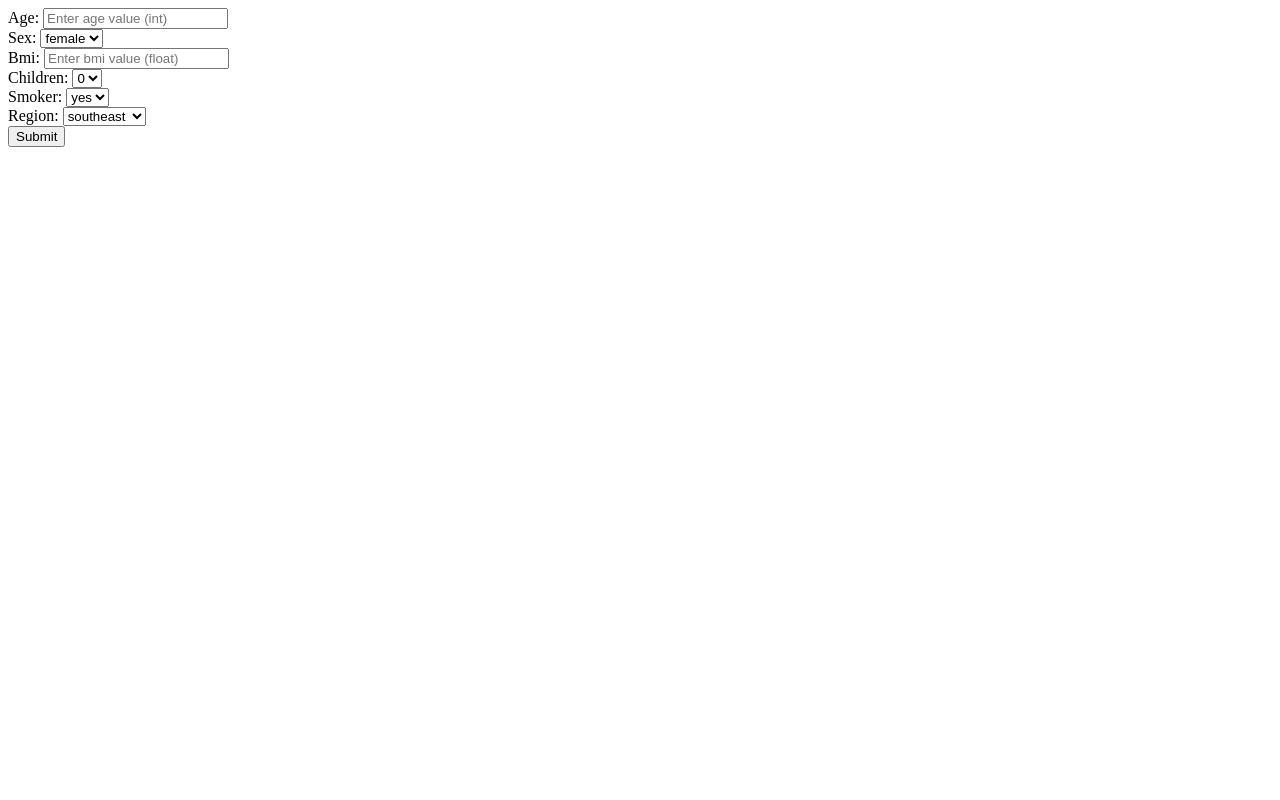
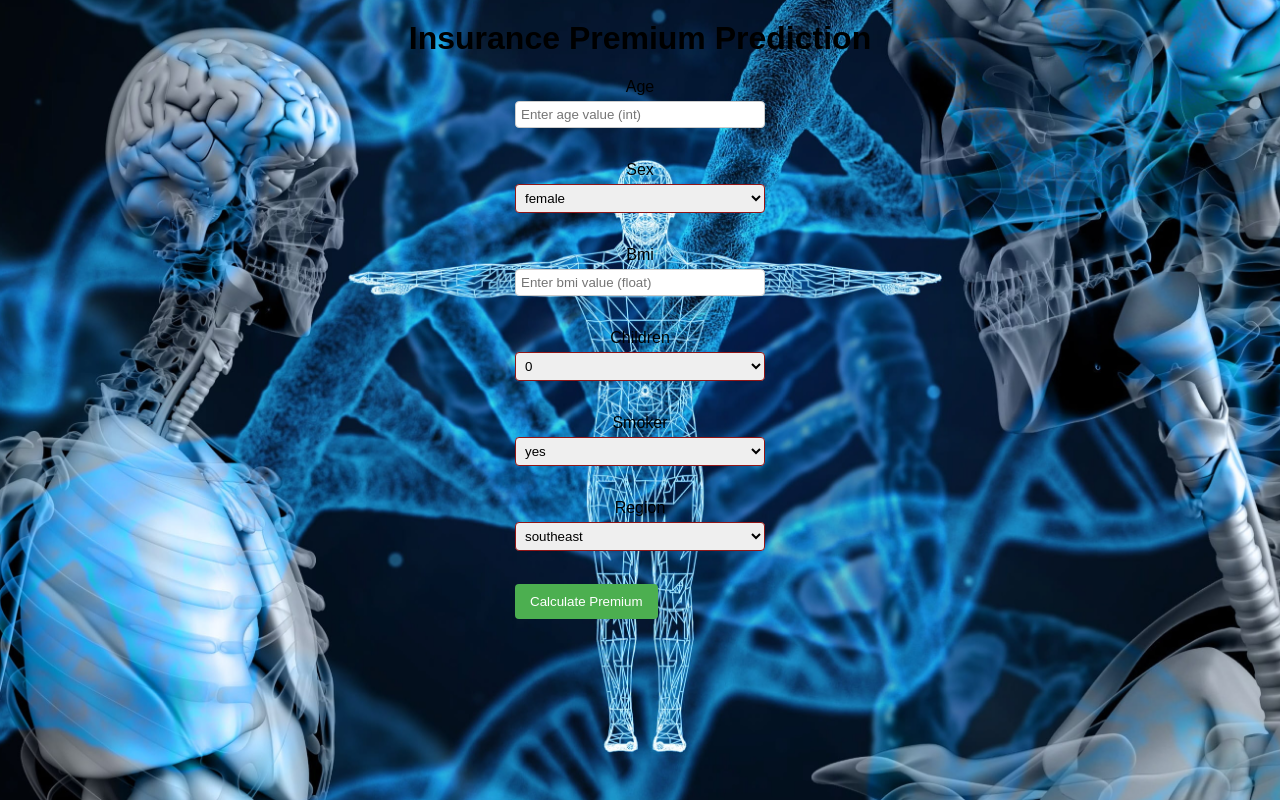
Before and after one commit to DemoProject40/Insurance_Premium_Prediction, a Flask app: page /predict in a window 1280 px wide. Run offline with Flask 3, Linux system fonts and the light colour scheme.

Commit message:
'webapp'

```diff
--- a/templates/form.html
+++ b/templates/form.html
@@ -1,45 +1,101 @@
 <html>
+	<head>
+		<title>Insurance Premium Prediction</title>
+		<style>
+			body {
+		      background-image: url("/static/style/wallpaperflare-cropped.jpg");
+			  font-family: Arial, sans-serif;
+              margin: 20px;
+			  background-size:cover
+			}
+
+			h1 {
+			  text-align: center;
+			}
+
+			form {
+			  max-width: 250px;
+			  margin: 0 auto;
+			}
+
+			.form-group {
+			  margin-bottom: 15px;
+			}
+
+			.form-group label {
+
+			  text-align: center;
+			  display: block;
+			  margin-bottom: 5px;
+			}
+
+			.form-group input {
+			  width: 100%;
+			  padding: 5px;
+			  border: 1px solid #ccc;
+			  border-radius: 4px;
+			}
+
+			.form-group select {
+			  width: 100%;
+			  padding: 5px;
+			  border: 1px solid #921515;
+			  border-radius: 4px;
+			}
+
+			.form-group button {
+			  text-align: center;
+			  padding: 10px 15px;
+			  background-color: #4CAF50;
+			  color: #fff;
+			  border: none;
+			  border-radius: 4px;
+			  cursor: pointer;
+			}
+		  </style>
+	</head>
 <body>
+	<h1>Insurance Premium Prediction</h1>
 <form action="{{url_for('predict_datapoint')}}" method="POST">
     <div class="form-group">
-        <label for="age">Age:</label>
+        <label for="age">Age</label>
         <input type="text" id="age" name="age" placeholder="Enter age value (int)">
     </div>
-
+	<br>
     <div class="form-group">
-		<label for="sex">Sex:</label>
+		<label for="sex">Sex</label>
 		<select id="sex" name="sex">
 		  <option value="female">female</option>
 		  <option value="male">male</option>
 		</select>
 	  </div>
-
+	  <br>
     <div class="form-group">
-        <label for="bmi">Bmi:</label>
+        <label for="bmi">Bmi</label>
         <input type="text" id="bmi" name="bmi" placeholder="Enter bmi value (float)">
     </div>
-
+	<br>
 	<div class="form-group">
-		<label for="Children">Children:</label>
+		<label for="Children">Children</label>
 		<select id="Children" name="Children">
 		  <option value="0">0</option>
 		  <option value="1">1</option>
-		  <option value="2">3</option>
+		  <option value="2">2</option>
 		  <option value="3">3</option>
 		</select>
 	  </div>
-
+	  <br>
 	  <div class="form-group">
-		<label for="smoker">Smoker:</label>
+		<label for="smoker">Smoker</label>
 		<select id="smoker" name="smoker">
 		  <option value="yes">yes</option>
 		  <option value="no">no</option>
 
 		</select>
 	  </div>
-
+	  <br>
 	  <div class="form-group">
-		<label for="region">Region:</label>
+		<label for="region">Region</label>
 		<select id="region" name="region">
 		  <option value="southeast">southeast</option>
 		  <option value="southwest">southwest</option>
@@ -47,9 +103,121 @@
 		  <option value="northeast">northeast</option>
 		</select>
 	  </div>
-
-<div style="clear:both;"></div>
-  <input type="submit" value="Submit">
+	  <br>
+	  <div class="form-group">
+		<button type="submit">Calculate Premium</button>
+	  </div>
 </form>
 </body>
 </html>
+
+<!--
+<!DOCTYPE html>
+<html>
+<head>
+  <title>Insurance Premium Prediction</title>
+  <style>
+    body {
+      font-family: Arial, sans-serif;
+      margin: 20px;
+    }
+
+    h1 {
+      text-align: center;
+    }
+
+    form {
+      max-width: 400px;
+      margin: 0 auto;
+    }
+
+    .form-group {
+      margin-bottom: 15px;
+    }
+
+    .form-group label {
+      display: block;
+      margin-bottom: 5px;
+    }
+
+    .form-group input {
+      width: 100%;
+      padding: 5px;
+      border: 1px solid #ccc;
+      border-radius: 4px;
+    }
+
+    .form-group select {
+      width: 100%;
+      padding: 5px;
+      border: 1px solid #ccc;
+      border-radius: 4px;
+    }
+
+    .form-group button {
+      padding: 10px 15px;
+      background-color: #4CAF50;
+      color: #fff;
+      border: none;
+      border-radius: 4px;
+      cursor: pointer;
+    }
+  </style>
+</head>
+<body>
+  <h1>Insurance Premium Prediction</h1>
+
+  <form action="{{url_for('predict_datapoint')}}" method="POST">
+    <div class="form-group">
+      <label for="age">Age:</label>
+      <input type="text" id="age" name="age" placeholder="Enter age value (int)">
+  </div>
+
+    <div class="form-group">
+      <label for="gender">Sex:</label>
+      <select id="gender" name="gender" required>
+        <option value="male">Male</option>
+        <option value="female">Female</option>
+      </select>
+    </div>
+
+    <div class="form-group">
+      <label for="bmi">BMI:</label>
+      <input type="number" id="bmi" name="bmi" step="0.01" required>
+    </div>
+
+    <div class="form-group">
+      <label for="Children">Children:</label>
+      <select id="Children" name="Children">
+        <option value="0">0</option>
+        <option value="1">1</option>
+        <option value="2">2</option>
+        <option value="3">3</option>
+      </select>
+      </div>
+
+    <div class="form-group">
+      <label for="smoker">Smoker:</label>
+      <select id="smoker" name="smoker" required>
+        <option value="yes">Yes</option>
+        <option value="no">No</option>
+      </select>
+    </div>
+
+    <div class="form-group">
+      <label for="region">Region:</label>
+      <select id="region" name="region" required>
+        <option value="southwest">Southwest</option>
+        <option value="southeast">Southeast</option>
+        <option value="northwest">Northwest</option>
+        <option value="northeast">Northeast</option>
+      </select>
+    </div>
+
+    <div class="form-group">
+      <button type="submit">Calculate Premium</button>
+    </div>
+  </form>
+</body>
+</html>
+-->
--- a/templates/result.html
+++ b/templates/result.html
@@ -1 +1 @@
-<h1>{{final_result}}</h1>
+<h1>Premium should be around = {{final_result}}</h1>
```
Also changed, not shown: static/style/style.css (added, +49 -0 lines), README.md, static/style/1.png (added), static/style/images.gif (added), static/style/wallpaper.jpg (added), static/style/wallpaperflare-cropped.jpg (added).
